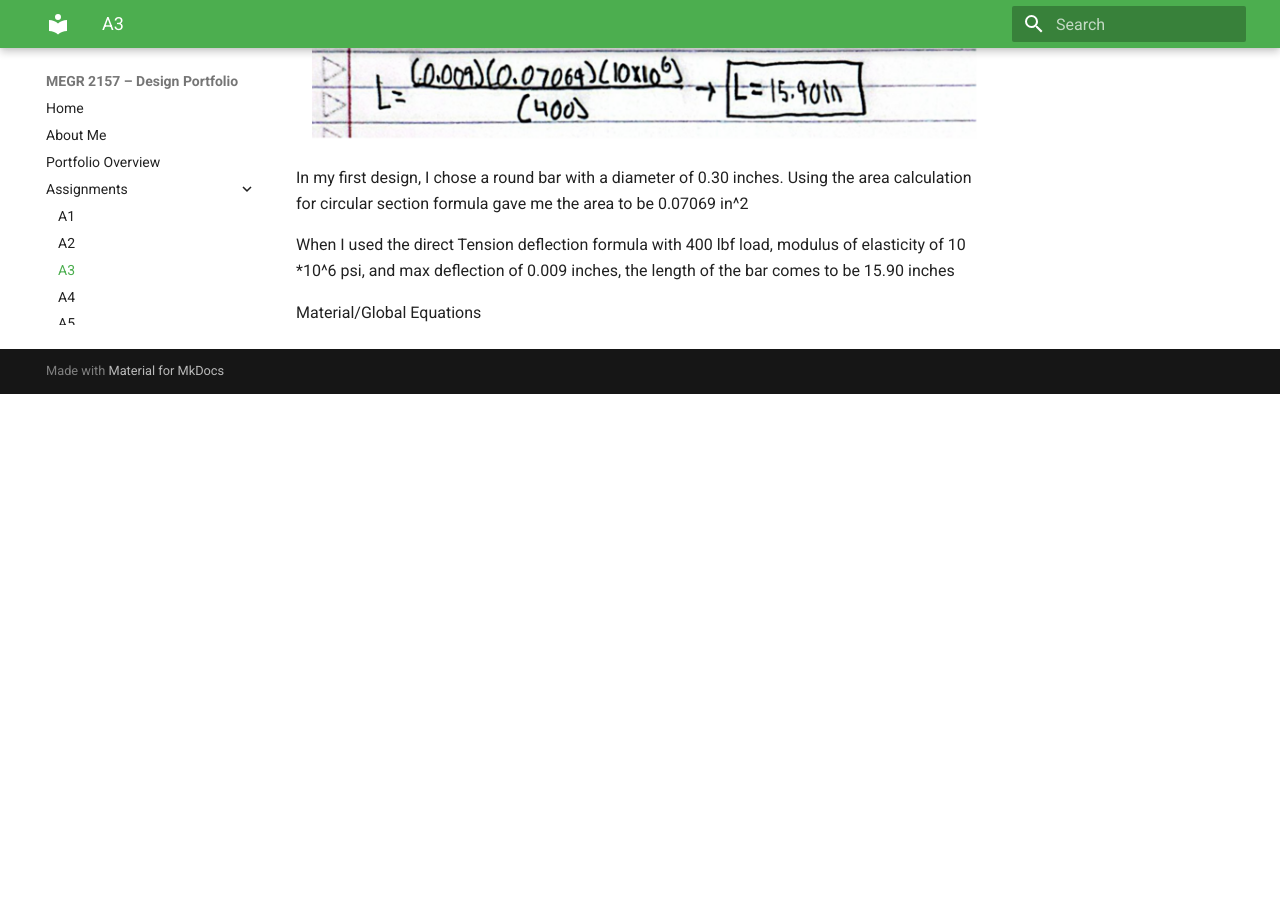
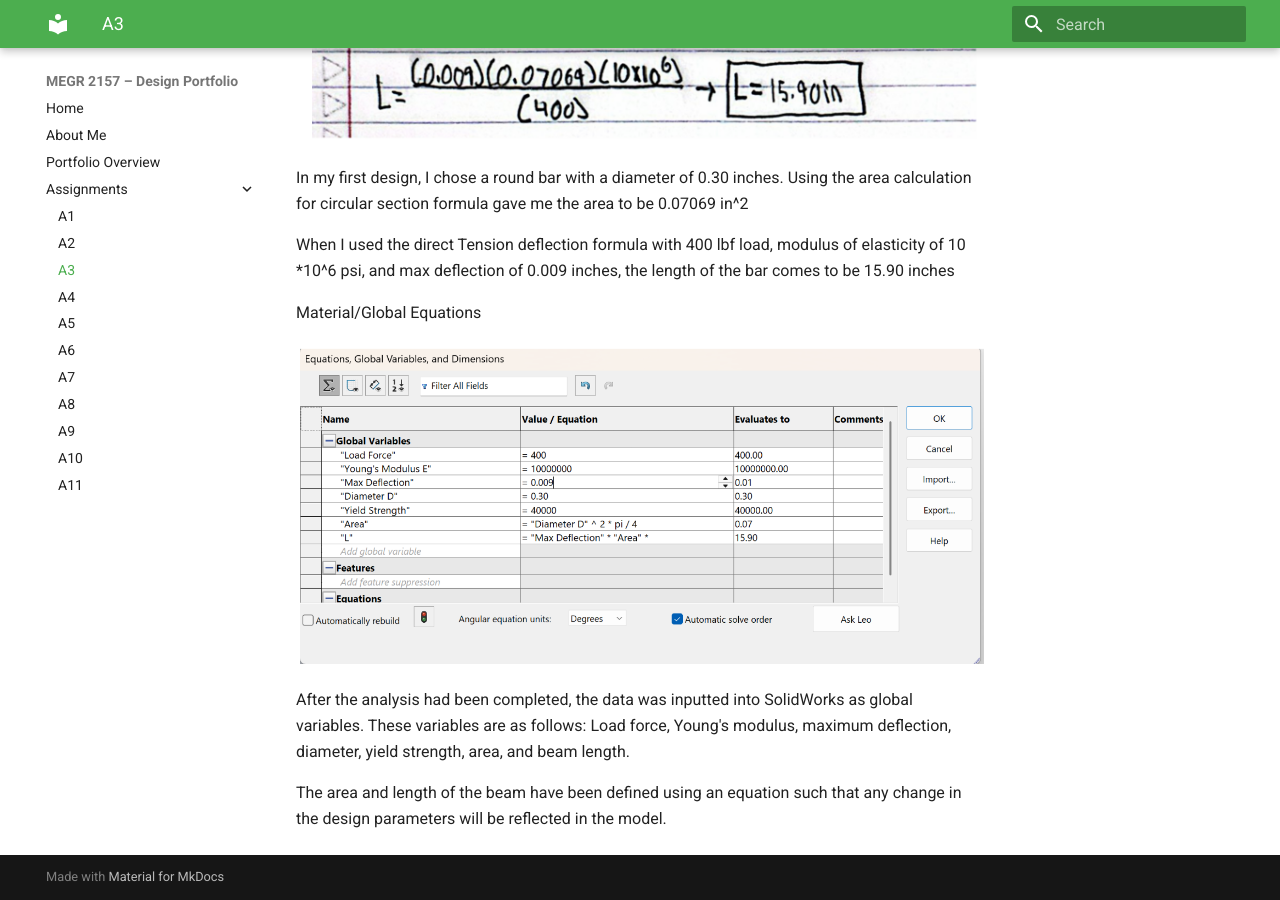
Before and after one commit to Amahaxr/design-projects-portfolio, an MkDocs documentation site: the page built from docs/assignments/A03/index.md, in a window 1280 px wide and 900 px high, scrolled down 624 px. Built offline with MkDocs 1.6.1 and Material for MkDocs 9.7.7, drawn with Linux system fonts in a browser that asks for light colours; before the commit the page ends 1018 px from its top, so only the background shows below that.

Commit message:
Update index.md with global equations and parameters
Added global equations image and clarified design parameters.

```diff
--- a/docs/assignments/A03/index.md
+++ b/docs/assignments/A03/index.md
@@ -12,3 +12,9 @@ In my first design, I chose a round bar with a diameter of 0.30 inches. Using th
 When I used the direct Tension deflection formula with 400 lbf load, modulus of elasticity of 10 *10^6 psi, and max deflection of 0.009 inches, the length of the bar comes to be 15.90 inches
 
 Material/Global Equations
+
+![Global Equations](global-equations.png)
+
+After the analysis had been completed, the data was inputted into SolidWorks as global variables. These variables are as follows: Load force, Young's modulus, maximum deflection, diameter, yield strength, area, and beam length.
+
+The area and length of the beam have been defined using an equation such that any change in the design parameters will be reflected in the model.
```
